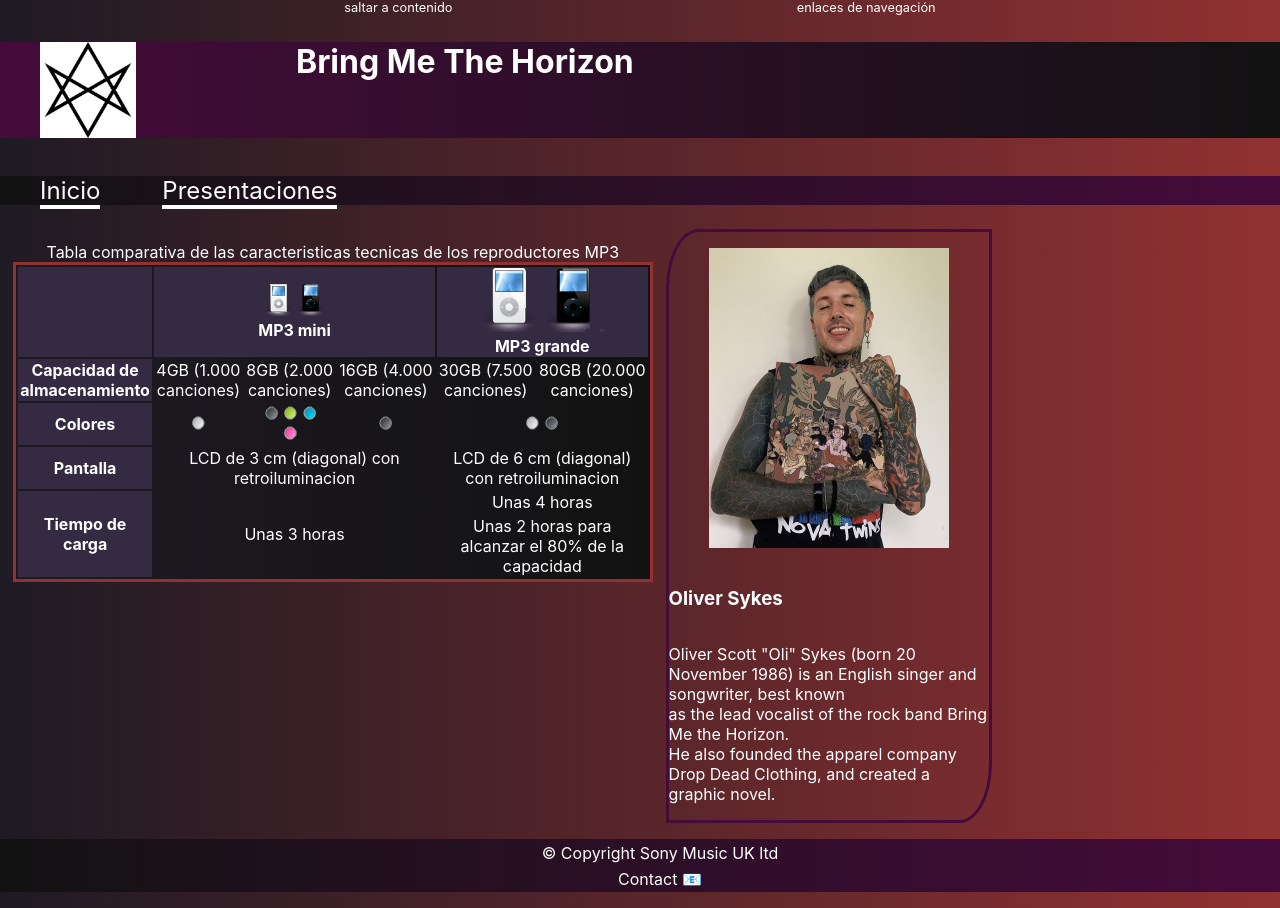
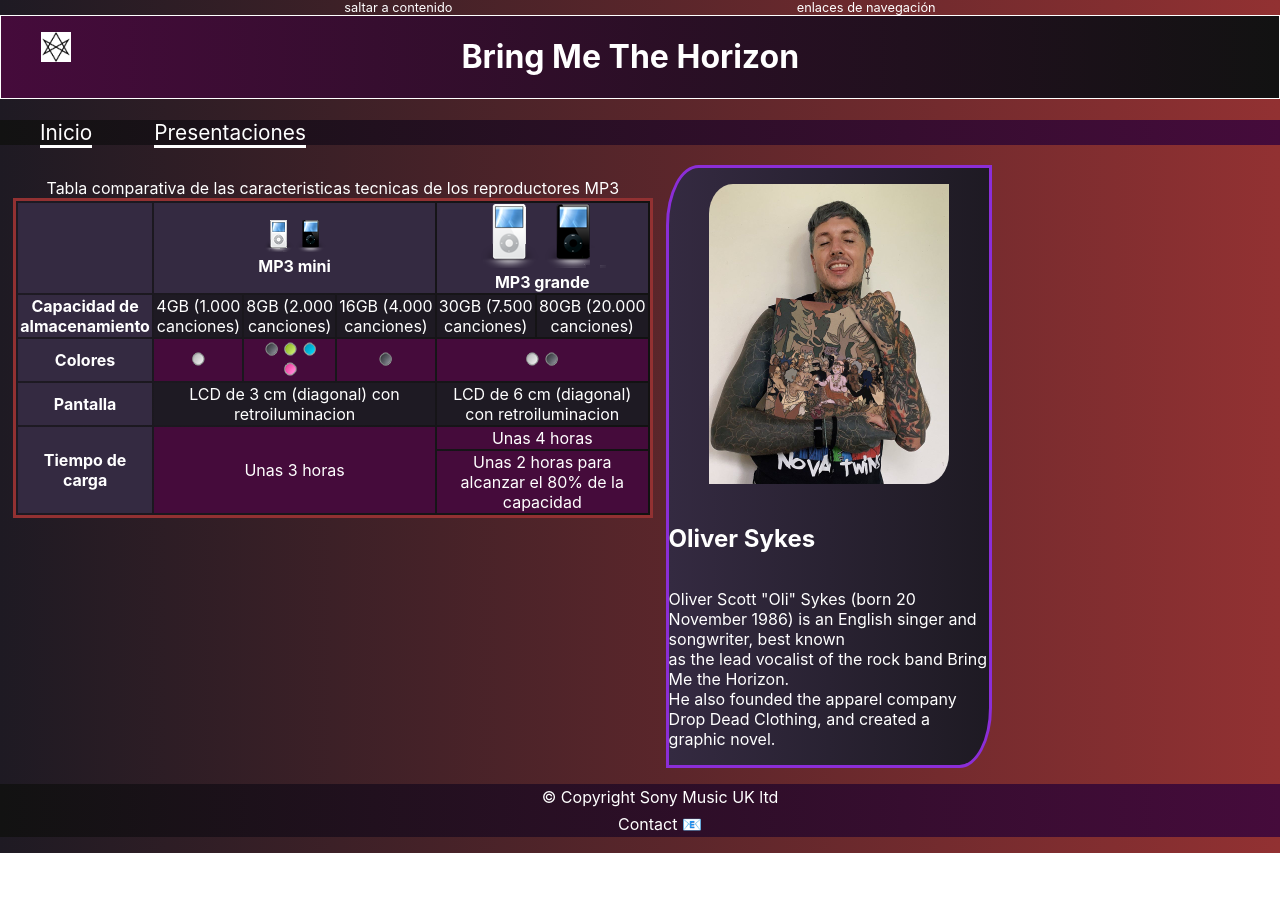
Before and after one commit to LuuOW/TP03-Lab, a plain HTML site: page html/presentaciones.html in a window 1280 px wide. After the commit the page ends 853 px from the top, so only its background shows below. Drawn offline with Linux system fonts and the light colour scheme.

Commit message:
Syle finished...

```diff
--- a/css/style.css
+++ b/css/style.css
@@ -29,28 +29,27 @@ section ul li a {
 
 header {
     color: white;
-    margin-bottom: 3%;
     background:linear-gradient(to right, var(--color-purple-br), var(--color-background-dark));
-    height: 6em;
+    border: 0.05em solid white;
+    text-align: center;
 }
 
 header figure img{
-    width: 6em;
+    width: 2.5%;
     float: left;
-    margin-right: 10em;
     color: white;
     background: white;
 }
 
-header h2 {
+header h1 {
     font-family: -apple-system, BlinkMacSystemFont, 'Segoe UI', Roboto, Oxygen, Ubuntu, Cantarell, 'Open Sans', 'Helvetica Neue', sans-serif;
     font-size: 2em;
-    margin-left: 10%;
+    margin-right: 7%;
 }
 
 nav {
     color: white;
-    font-size: 1.5rem;
+    font-size: 1.3rem;
     background:linear-gradient(to left, var(--color-purple-br), var(--color-background-dark));
 }
 
@@ -68,7 +67,7 @@ nav ul li {
 nav ul li a {
     text-decoration: none;
     color: white;
-    border-bottom: 0.2em solid white;
+    border-bottom: 0.15em solid white;
 }
 
 nav a:hover, nav a:focus {
@@ -90,7 +89,7 @@ main section article table {
     margin-left: 1%;
 }
 
-.principal article h3 {
+.principal article h2 {
     margin-left: 25%;
 }
 
@@ -107,8 +106,22 @@ main section article table {
     width: 50%;
     border: 0.2rem solid var(--color-coral-salmon);
     float: left;
-    /* border-radius: 10% 0 10% 0; */
 }
+
+.last_table td{
+    background-color: var(--color-purple-br);
+}
+
+.table tr:nth-child(even) {
+    background-color: var(--color-purple-br);
+}
+
+
+
+.table tr:nth-child(odd) {
+    background-color: var(--color-background-light);
+}
+
 
 th {
     background: var(--color-purple-grey);
@@ -116,7 +129,6 @@ th {
 
 
 .article_1 {
-    border: 0.5rem solid var(--color-purple-grey);
     background: linear-gradient(to left, var(--color-background-light), var(--color-purple-grey));
     border: 0.2rem solid var(--color-coral-salmon);
     margin-right: 10%;
@@ -124,9 +136,17 @@ th {
 }
 
 .article_2 {
-    border: 0.5rem solid var(--color-purple-grey);
     background: linear-gradient(to left, var(--color-background-light), var(--color-purple-grey));
     border: 0.2rem solid #8B2ED7;
+    border-radius: 0 15% 0 15%;
+}
+
+
+.article_1 img {
+    border-radius: 15% 0 15% 0;
+}
+
+.article_2 img {
     border-radius: 0 15% 0 15%;
 }
 
@@ -134,7 +154,8 @@ th {
 aside {
     width: 25%;
     color: white;
-    border: 0.2rem solid var(--color-purple-br);
+    border: 0.2rem solid #8B2ED7;
+    background: linear-gradient(to left, var(--color-background-light), var(--color-purple-grey));
     margin-left: 2rem;
     margin-right: 5rem;
     display: flex;
@@ -143,8 +164,13 @@ aside {
     border-radius: 10% 0 10% 0;
 }
 
+aside h2 {
+    font-size: 1.5em;
+}
+
 aside figure img {
     width: 100%;
+    border-radius: 10% 0 10% 0;
 }
 
 footer ul {
--- a/html/presentaciones.html
+++ b/html/presentaciones.html
@@ -20,7 +20,7 @@
             <img src="/img/brg-logo.png" alt="logo de la banda bring me the horizon">
             <figcaption></figcaption>
         </figure>
-        <h2>Bring Me The Horizon</h2>
+        <h1>Bring Me The Horizon</h1>
     </header>
 
     <nav id="menu">
@@ -82,7 +82,6 @@
                             </td>
                         </tr>
 
-
                             <tr>
                                 <th scope="row">Pantalla</th>
 
@@ -95,13 +94,14 @@
                                 con retroiluminacion
                             </td>
                         </tr>
+
                             <tr>
                                 <th scope="row" rowspan="2">Tiempo de<br>
                                     carga</th> <td colspan="3" rowspan="2">Unas 3 horas</td>
                                     <td colspan="2">Unas 4 horas</td>
                         </tr>
 
-                        <tr>
+                        <tr class="last_table">
                             <td colspan="2">Unas 2 horas para<br>
                                 alcanzar el 80% de la<br>
                                 capacidad
@@ -120,7 +120,7 @@
             <img src="/img/oliver_sykes.jpg" alt="Imagen de oliver sykes, vocalista y miembro principal de la banda">
             <figcaption></figcaption>
         </figure>
-        <h3>Oliver Sykes</h3>
+        <h2>Oliver Sykes</h2>
         <p>
             Oliver Scott "Oli" Sykes (born 20 November 1986) is an English singer and songwriter, best known <br>
 as the lead vocalist of the rock band Bring Me the Horizon. <br>
```
Also changed, not shown: index.html (+3 -3 lines).
